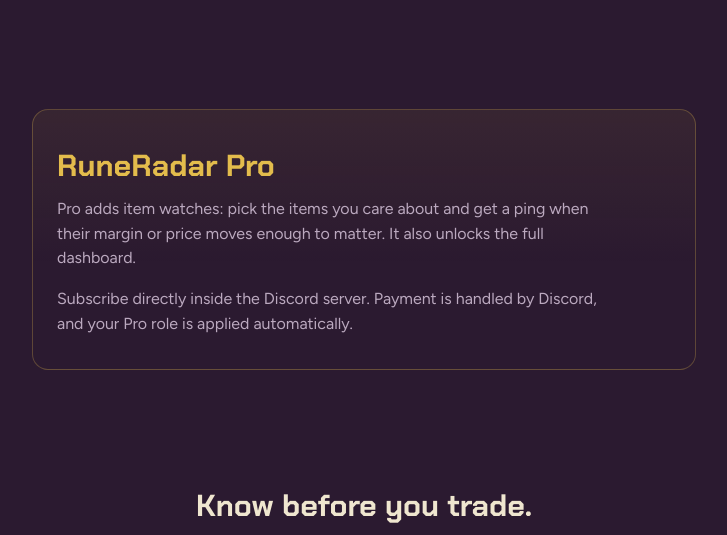
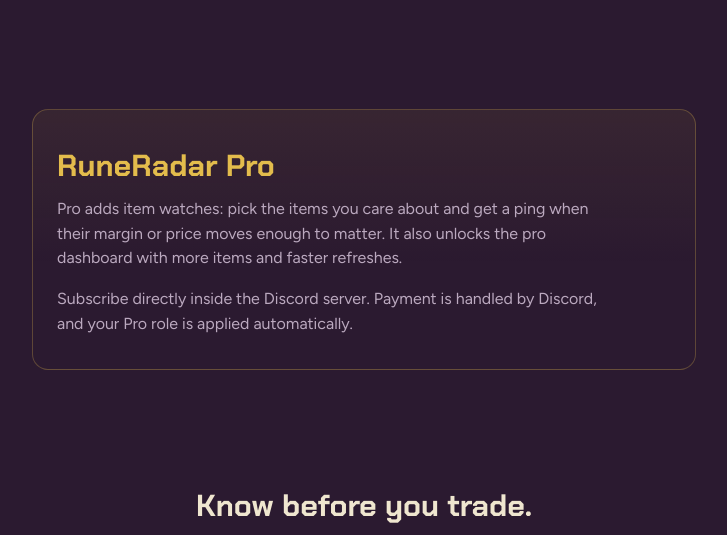
Before and after one commit to promosignals/runeradar-site, a plain HTML site: page index.html in a window 1280 px wide. Shown: the part 1533-2068 px from the top of the page, without its empty margins (276-1003 px from the left). Drawn offline with Linux system fonts and the light colour scheme.

Commit message:
Add files via upload

```diff
--- a/index.html
+++ b/index.html
@@ -167,7 +167,7 @@
   <section aria-labelledby="pro-h">
     <div class="pro">
       <h2 id="pro-h">RuneRadar Pro</h2>
-      <p>Pro adds item watches: pick the items you care about and get a ping when their margin or price moves enough to matter. It also unlocks the full dashboard.</p>
+      <p>Pro adds item watches: pick the items you care about and get a ping when their margin or price moves enough to matter. It also unlocks the pro dashboard with more items and faster refreshes.</p>
       <p>Subscribe directly inside the Discord server. Payment is handled by Discord, and your Pro role is applied automatically.</p>
     </div>
   </section>
```
